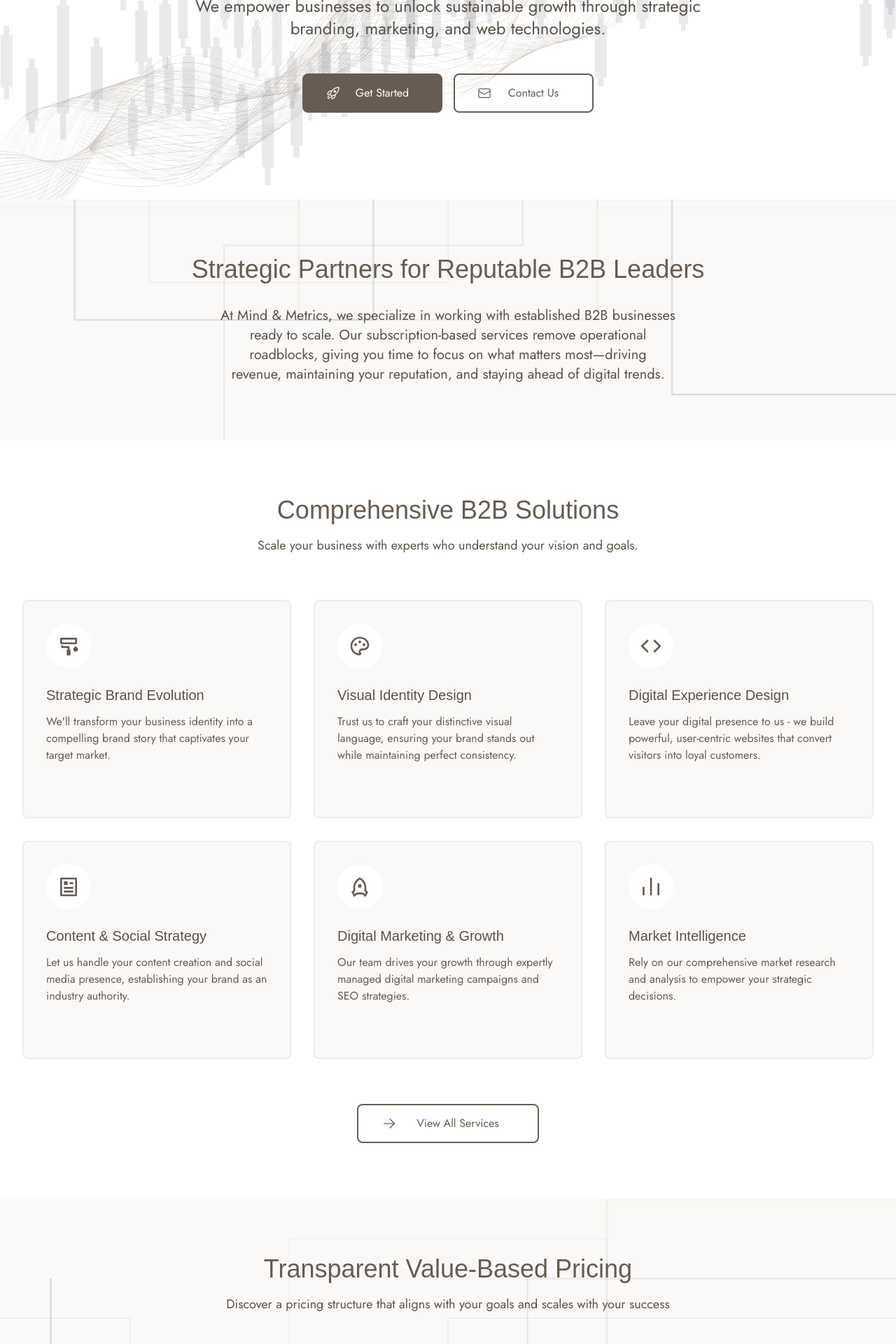
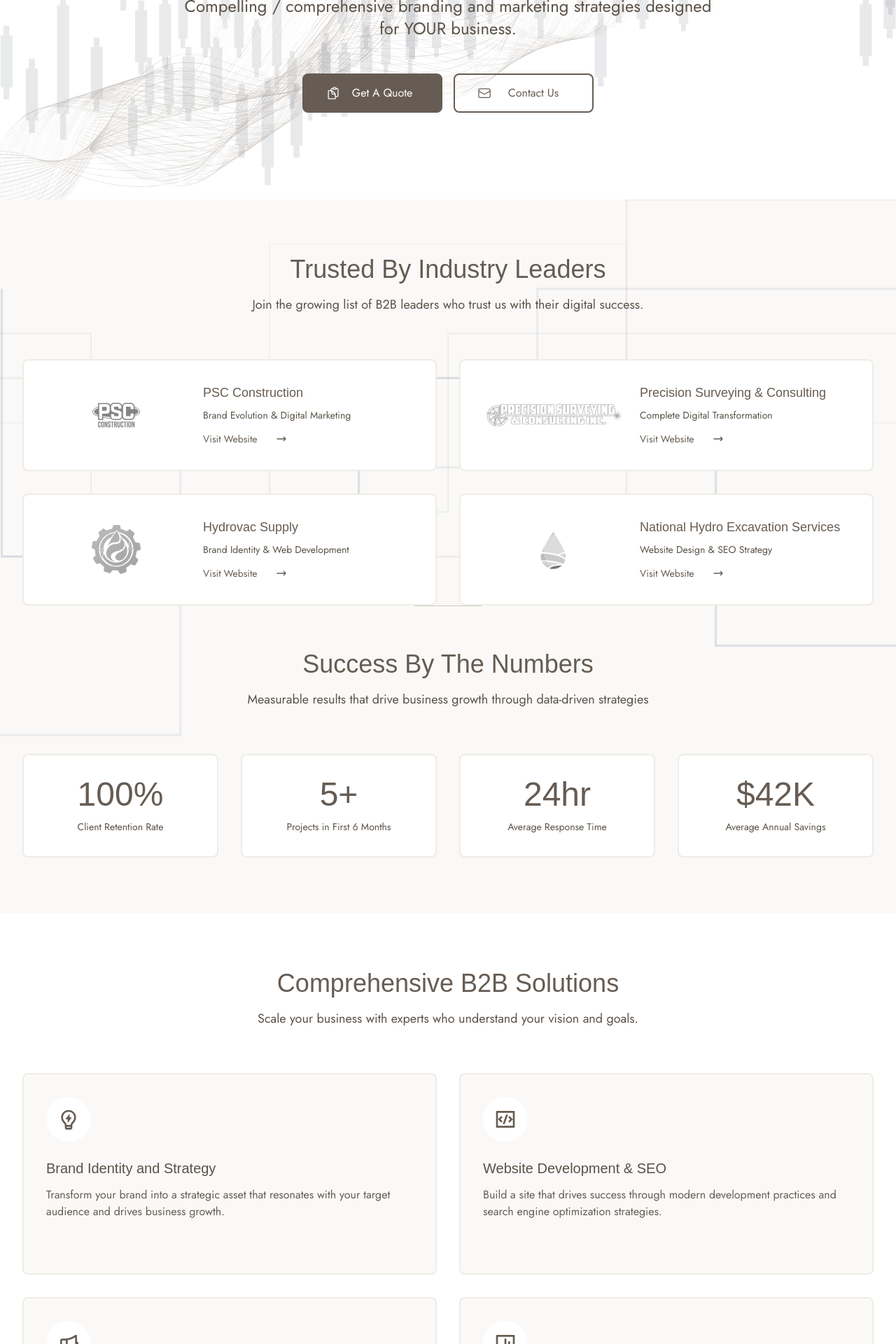
Before and after one commit to Kalikoze/mind-and-metrics-branding, a Next.js app: page / in a window 1280 px wide. Shown: the part 340-2260 px from the top of the page at 70% size. Built offline with nearby package versions, Linux system fonts and the light colour scheme; a web font is replaced by a local one.

Commit message:
Refactor: Move sections around, update services from 6 to 4, changed UI for trusted partners section, updated 2nd cta button, and more

```diff
--- a/app/page.tsx
+++ b/app/page.tsx
@@ -1,7 +1,6 @@
 "use client";
 
 import Hero from '../components/Hero';
-import IntroSection from '../components/IntroSection';
 import ServicesGrid from '../components/ServicesGrid';
 import PricingPreview from '../components/PricingPreview';
 import SocialProof from '../components/SocialProof';
@@ -11,9 +10,9 @@
     <main>
       <Hero
         title="Data Driven Tailored Excellence"
-        subtitle="We empower businesses to unlock sustainable growth through strategic branding, marketing, and web technologies."
+        subtitle="Compelling / comprehensive branding and marketing strategies designed for YOUR business."
         primaryButton={{
-          text: "Get Started",
+          text: "Get A Quote",
           href: "/get-started"
         }}
         secondaryButton={{
@@ -21,10 +20,9 @@
           href: "/contact"
         }}
       />
-      <IntroSection />
+      <SocialProof />
       <ServicesGrid />
       <PricingPreview />
-      <SocialProof />
     </main>
   );
 }
--- a/components/Hero.tsx
+++ b/components/Hero.tsx
@@ -2,7 +2,7 @@
 import Image from 'next/image';
 import GraphingBackground from '@/public/assets/backgrounds/graphing-background.svg';
 import SpiralDesign from '@/public/assets/backgrounds/spiral-design.svg';
-import { HiOutlineEnvelope, HiOutlineRocketLaunch } from 'react-icons/hi2';
+import { HiOutlineClipboardDocument, HiOutlineEnvelope } from 'react-icons/hi2';
 import Link from 'next/link';
 import { useState } from 'react';
 import ScrambleText from './ScrambleText';
@@ -75,7 +75,7 @@
                            transition-all duration-300 w-[200px] justify-center
                            hover:bg-transparent hover:text-secondary-400 hover:scale-105"
                 >
-                  <HiOutlineRocketLaunch className="w-5 h-5 shrink-0" />
+                  <HiOutlineClipboardDocument className="w-5 h-5 shrink-0" />
                   <span className="w-[120px] text-center">
                     <ScrambleText text={primaryButton.text} isHovering={hoveringPrimary} />
                   </span>
--- a/components/IntroSection.tsx
+++ /dev/null
@@ -1,30 +0,0 @@
-import React from 'react';
-import CircuitOverlay from './CircuitOverlay';
-
-const IntroSection = () => {
-  return (
-    <section data-cy="intro-section" className="relative overflow-hidden bg-neutral-50 py-20">
-      <CircuitOverlay />
-      <div className="relative max-w-7xl mx-auto px-4 sm:px-6 lg:px-8">
-        <div className="max-w-4xl mx-auto text-center">
-          <div>
-            <h2 data-cy="intro-title" className="font-serif text-3xl md:text-4xl text-secondary-400 mb-8
-                         [text-wrap:balance]">
-              Strategic Partners for Reputable B2B Leaders
-            </h2>
-
-            <p data-cy="intro-description" className="font-sans text-lg md:text-xl text-secondary-500 leading-relaxed
-                        [text-wrap:balance] mx-auto max-w-3xl">
-              At Mind & Metrics, we specialize in working with established B2B businesses
-              ready to scale. Our subscription-based services remove operational roadblocks,
-              giving you time to focus on what matters most—driving revenue, maintaining your
-              reputation, and staying ahead of digital trends.
-            </p>
-          </div>
-        </div>
-      </div>
-    </section>
-  );
-};
-
-export default IntroSection;
--- a/components/PricingPreview.tsx
+++ b/components/PricingPreview.tsx
@@ -1,6 +1,6 @@
 import React, { useState } from 'react';
 import Link from 'next/link';
-import { HiOutlinePuzzlePiece, HiOutlineScale, HiOutlineChartBar, HiOutlineRocketLaunch, HiOutlineCurrencyDollar } from 'react-icons/hi2';
+import { HiOutlinePuzzlePiece, HiOutlineScale, HiOutlineChartBar, HiOutlineClipboardDocument, HiOutlineCurrencyDollar } from 'react-icons/hi2';
 import ScrambleText from './ScrambleText';
 import CircuitOverlay from './CircuitOverlay';
 
@@ -68,8 +68,7 @@
             Ready to Build Your Custom Solution?
           </h3>
           <p data-cy="pricing-cta-description" className="text-secondary-500 max-w-2xl mx-auto mb-8">
-            Answer a few questions about your business needs and get a personalized
-            quote tailored to your goals. No commitment required.
+            Answer a few questions to receive an initial estimate. We'll then schedule a consultation to discuss specifics and provide a detailed quote. No commitment required.
           </p>
 
           <div className="flex flex-col sm:flex-row items-center justify-center gap-4">
@@ -83,9 +82,9 @@
                          transition-all duration-300 w-[200px] justify-center
                          hover:bg-transparent hover:text-secondary-400 hover:scale-105"
             >
-              <HiOutlineRocketLaunch className="w-5 h-5 shrink-0" />
+              <HiOutlineClipboardDocument className="w-5 h-5 shrink-0" />
               <span className="w-[120px] text-center">
-                <ScrambleText text="Get Quote" isHovering={primaryHover} />
+                <ScrambleText text="Get A Quote" isHovering={primaryHover} />
               </span>
             </Link>
 
@@ -101,7 +100,7 @@
             >
               <HiOutlineCurrencyDollar className="w-5 h-5 shrink-0" />
               <span className="w-[120px] text-center">
-                <ScrambleText text="Explore Plans" isHovering={secondaryHover} />
+                <ScrambleText text="Explore Pricing" isHovering={secondaryHover} />
               </span>
             </Link>
           </div>
--- a/components/ServicesGrid.tsx
+++ b/components/ServicesGrid.tsx
@@ -1,12 +1,10 @@
 import React from 'react';
 import Link from 'next/link';
 import {
-  RiPaintBrushLine,
-  RiPaletteLine,
-  RiCodeLine,
-  RiArticleLine,
-  RiRocketLine,
-  RiBarChartLine
+  RiLightbulbFlashLine,
+  RiCodeBoxLine,
+  RiMegaphoneLine,
+  RiBarChartBoxLine
 } from 'react-icons/ri';
 import { HiOutlineArrowRight } from 'react-icons/hi2';
 import { useState } from 'react';
@@ -14,34 +12,24 @@
 
 const services = [
   {
-    icon: RiPaintBrushLine,
-    title: "Strategic Brand Evolution",
-    description: "We'll transform your business identity into a compelling brand story that captivates your target market."
+    icon: RiLightbulbFlashLine,
+    title: "Brand Identity and Strategy",
+    description: "Transform your brand into a strategic asset that resonates with your target audience and drives business growth."
   },
   {
-    icon: RiPaletteLine,
-    title: "Visual Identity Design",
-    description: "Trust us to craft your distinctive visual language, ensuring your brand stands out while maintaining perfect consistency."
+    icon: RiCodeBoxLine,
+    title: "Website Development & SEO",
+    description: "Build a site that drives success through modern development practices and search engine optimization strategies."
   },
   {
-    icon: RiCodeLine,
-    title: "Digital Experience Design",
-    description: "Leave your digital presence to us - we build powerful, user-centric websites that convert visitors into loyal customers."
+    icon: RiMegaphoneLine,
+    title: "Digital Marketing & Content Management",
+    description: "Tailored content and marketing strategies to drive engagement and establish your brand's digital presence."
   },
   {
-    icon: RiArticleLine,
-    title: "Content & Social Strategy",
-    description: "Let us handle your content creation and social media presence, establishing your brand as an industry authority."
-  },
-  {
-    icon: RiRocketLine,
-    title: "Digital Marketing & Growth",
-    description: "Our team drives your growth through expertly managed digital marketing campaigns and SEO strategies."
-  },
-  {
-    icon: RiBarChartLine,
-    title: "Market Intelligence",
-    description: "Rely on our comprehensive market research and analysis to empower your strategic decisions."
+    icon: RiBarChartBoxLine,
+    title: "Consulting & Market Research",
+    description: "Tailored research and consulting services to inform your strategic decisions and accelerate growth."
   }
 ];
 
@@ -61,7 +49,7 @@
           </p>
         </div>
 
-        <div className="grid grid-cols-1 md:grid-cols-2 lg:grid-cols-3 gap-8">
+        <div className="grid grid-cols-1 md:grid-cols-2 gap-8">
           {services.map((service, index) => (
             <Link
               href={`/services#${service.title.toLowerCase().replace(/\s+/g, '-')}`}
@@ -118,7 +106,7 @@
 
         <div className="text-center mt-16">
           <Link
-            data-cy="view-all-services"
+            data-cy="explore-services"
             href="/services"
             onMouseEnter={() => setViewAllHovering(true)}
             onMouseLeave={() => setViewAllHovering(false)}
@@ -129,7 +117,7 @@
           >
             <HiOutlineArrowRight className="w-5 h-5 shrink-0" />
             <span className="w-[160px] text-center">
-              <ScrambleText text="View All Services" isHovering={viewAllHovering} />
+              <ScrambleText text="Explore Services" isHovering={viewAllHovering} />
             </span>
           </Link>
         </div>
--- a/components/SocialProof.tsx
+++ b/components/SocialProof.tsx
@@ -6,6 +6,7 @@
 import HydrovacLogo from '@/public/assets/logos/hydrovac-logo.svg';
 import NatHydroLogo from '@/public/assets/logos/nat-hydro-logo.svg';
 import PrecisionSurveyLogo from '@/public/assets/logos/precision-survey-logo.svg';
+import CircuitOverlay from './CircuitOverlay';
 
 const stats = [
   { value: "100%", label: "Client Retention Rate" },
@@ -39,67 +40,46 @@
   {
     src: NatHydroLogo,
     alt: "National Hydro Excavation Services",
-    description: "Website Design & SEO Strategy" ,
+    description: "Website Design & SEO Strategy",
     websiteUrl: "https://www.nathydro.com",
     caseStudyUrl: "/case-studies/national-hydro"
   }
 ];
 
-const testimonials = [
-  {
-    quote: "Mind & Metrics transformed our digital presence. Their strategic approach and attention to detail exceeded our expectations.",
-    author: "Steven Koch",
-    position: "Project Manager",
-    company: "PSC Construction",
-    image: "/assets/testimonials/steven-koch.jpg"
-  },
-  {
-    quote: "Working with their team has been revolutionary for our brand. They truly understand the B2B space and deliver results.",
-    author: "Cameron Dodds",
-    position: "Vice President",
-    company: "Precision Surveying & Consulting",
-    image: "/assets/testimonials/cameron-dodds.jpg"
-  },
-];
+// const testimonials = [
+//   {
+//     quote: "Mind & Metrics transformed our digital presence. Their strategic approach and attention to detail exceeded our expectations.",
+//     author: "Steven Koch",
+//     position: "Project Manager",
+//     company: "PSC Construction",
+//     image: "/assets/testimonials/steven-koch.jpg"
+//   },
+//   {
+//     quote: "Working with their team has been revolutionary for our brand. They truly understand the B2B space and deliver results.",
+//     author: "Cameron Dodds",
+//     position: "Vice President",
+//     company: "Precision Surveying & Consulting",
+//     image: "/assets/testimonials/cameron-dodds.jpg"
+//   },
+// ];
 
 const SocialProof = () => {
   const [hoveringIndices, setHoveringIndices] = useState<{ [key: number]: boolean }>({});
 
   return (
-    <section data-cy="social-proof-section" className="overflow-hidden bg-white py-20">
+    <section data-cy="social-proof-section" className="relative bg-neutral-50 py-20 overflow-hidden">
+      <CircuitOverlay />
+
       <div className="relative max-w-7xl mx-auto px-4 sm:px-6 lg:px-8">
         <div className="text-center mb-16">
           <h2 data-cy="social-proof-title" className="text-3xl md:text-4xl font-serif text-secondary-400 mb-4">
-            Proven Track Record
+            Trusted By Industry Leaders
           </h2>
           <p data-cy="social-proof-subtitle" className="text-secondary-500 text-lg max-w-2xl mx-auto">
             Join the growing list of B2B leaders who trust us with their digital success.
           </p>
         </div>
 
-        <div className="grid grid-cols-2 md:grid-cols-4 gap-8 mb-20">
-          {stats.map((stat, index) => (
-            <div
-              key={index}
-              data-cy={`stat-${stat.label.toLowerCase().replace(/\s+/g, '-')}`}
-              className="text-center p-6 bg-neutral-50
-                         border-2 border-neutral-200
-                         transition-all duration-300"
-            >
-              <div className="font-serif text-4xl text-secondary-400 mb-2" data-cy="stat-value">
-                {stat.value}
-              </div>
-              <div className="text-secondary-500 text-sm font-sans" data-cy="stat-label">
-                {stat.label}
-              </div>
-            </div>
-          ))}
-        </div>
-
-        <div className="mb-20">
-          <h3 data-cy="client-logos-title" className="text-center font-serif text-2xl text-secondary-400 mb-12">
-            Trusted By Industry Leaders
-          </h3>
         <div className="grid grid-cols-1 md:grid-cols-2 gap-6 lg:gap-8">
           {clientLogos.map((logo, index) => (
             <Link
@@ -108,7 +88,7 @@
               target="_blank"
               rel="noopener noreferrer"
               data-cy="client-logo-card"
-                className="group relative bg-neutral-50 hover:bg-white p-8 rounded-lg
+              className="group relative bg-white p-8 rounded-lg
                          border-2 border-neutral-200 hover:border-secondary-400
                          transition-all duration-300
                          hover:shadow-lg hover:-translate-y-1"
@@ -159,9 +139,42 @@
             </Link>
           ))}
         </div>
+
+        <div className="relative">
+          {/* Decorative line */}
+          <div className="absolute top-0 left-1/2 -translate-x-1/2 w-24 h-px bg-secondary-400/30" />
+
+          <div className="text-center mb-16 pt-16">
+            <h2 className="text-3xl md:text-4xl font-serif text-secondary-400 mb-4">
+              Success By The Numbers
+            </h2>
+            <p className="text-secondary-500 text-lg max-w-2xl mx-auto">
+              Measurable results that drive business growth through data-driven strategies
+            </p>
           </div>
 
-        <div>
+          <div className="grid grid-cols-2 md:grid-cols-4 gap-8">
+            {stats.map((stat, index) => (
+              <div
+                key={index}
+                data-cy={`stat-${stat.label.toLowerCase().replace(/\s+/g, '-')}`}
+                className="text-center p-8 bg-white
+                          border-2 border-neutral-200
+                          rounded-lg"
+              >
+                <div className="font-serif text-5xl text-secondary-400 mb-3"
+                  data-cy="stat-value">
+                  {stat.value}
+                </div>
+                <div className="text-secondary-500 text-sm font-sans" data-cy="stat-label">
+                  {stat.label}
+                </div>
+              </div>
+            ))}
+          </div>
+        </div>
+
+        {/* <div>
           <h3 data-cy="testimonials-title" className="text-center font-serif text-2xl text-secondary-400 mb-12">
             What Our Clients Say
           </h3>
@@ -170,18 +183,18 @@
               <div
                 key={index}
                 data-cy={`testimonial-${index + 1}`}
-                className="bg-neutral-50 p-8 rounded-lg
-                           border-2 border-neutral-200
-                           transition-all duration-300"
+                className="bg-white p-8 rounded-lg
+                           border-2 border-neutral-200 hover:border-secondary-400
+                           transition-all duration-300 hover:shadow-lg"
               >
                 <div className="flex items-start mb-6">
                   <div className="relative w-12 h-12 rounded-full overflow-hidden mr-4">
-                    {/* <Image
+                    <Image
                       src={testimonial.image}
                       alt={`${testimonial.author}'s testimonial`}
                       fill
                       className="object-cover"
-                    /> */}
+                    />
                   </div>
                   <div>
                     <div className="font-serif text-lg text-secondary-400" data-cy="testimonial-author">
@@ -198,7 +211,7 @@
               </div>
             ))}
           </div>
-        </div>
+        </div> */}
       </div>
     </section>
   );
```
Also changed, not shown: 1 other file (tests, documents, lock files or other folders). Lines whose indentation alone changed are shown as unchanged.
